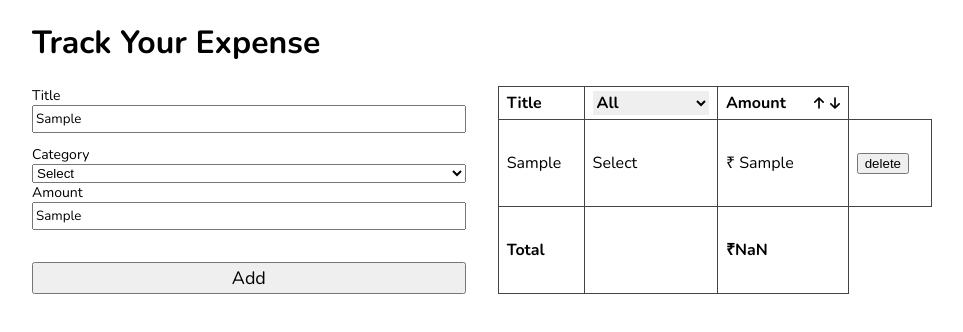
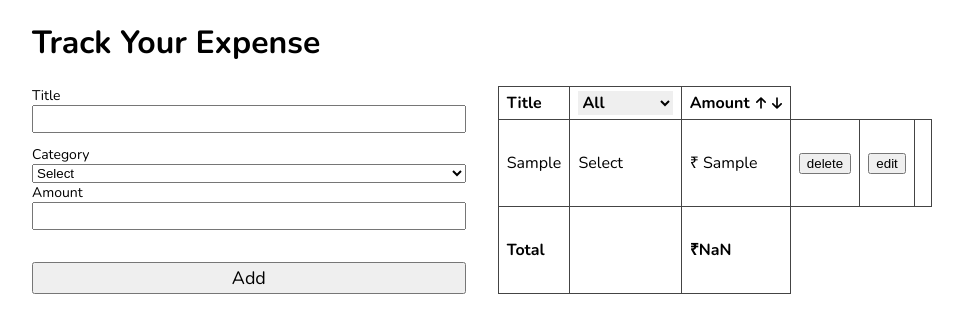
Before and after one commit to prasadneroolkar/track_expense, a React (Vite) app: page / in a window 1280 px wide. Both pictures are taken after typing "Sample", "Sample" into the empty fields and a click on the button "Add". Shown: the top 332 px of the page, without its empty margins (158-1121 px from the left). Built offline with nearby package versions, Linux system fonts and the light colour scheme.

Commit message:
edit component added

```diff
--- a/src/App.jsx
+++ b/src/App.jsx
@@ -14,6 +14,8 @@ function App() {
     }
   };
   const [items, SetItems] = useState(getLocalItem());
+
+  const [editItems, setEdititems] = useState(null);
 
   useEffect(() => {
     localStorage.setItem("storeItems", JSON.stringify(items));
@@ -32,13 +34,23 @@ function App() {
     SetItems(deletedItems);
   };
 
+  const editValue = (id, title, cat, amt) => {
+    console.log(`edit value: ${id}, ${title}, ${cat}, ${amt}`);
+    const editArray = { id: uuidv4(), title, cat, amt };
+    setEdititems(editArray);
+  };
+
   return (
     <>
       <main>
         <h1>Track Your Expense</h1>
         <div className="expense-tracker">
-          <Form onHandleAdd={addValue} />
-          <Table itemsAdded={items} onHandleDel={delValue} />
+          <Form onHandleAdd={addValue} editItem={editItems} />
+          <Table
+            itemsAdded={items}
+            onHandleDel={delValue}
+            onHandleEdit={editValue}
+          />
           <div className="context-menu">
             <div>Edit</div>
             <div>Delete</div>
--- a/src/components/Form.jsx
+++ b/src/components/Form.jsx
@@ -2,7 +2,7 @@ import Input from "./Input";
 import Select from "./Select";
 import { useEffect, useState } from "react";
 
-const Form = ({ onHandleAdd }) => {
+const Form = ({ onHandleAdd, editItem }) => {
   const [title, setTitle] = useState("");
   const [amount, setAmount] = useState("");
   const catArry = [
@@ -16,6 +16,18 @@ const Form = ({ onHandleAdd }) => {
   const [category, setCategory] = useState("Select");
   // console.log(category);
 
+  useEffect(() => {
+    if (editItem) {
+      setTitle(editItem.title || "");
+      setAmount(editItem.amt || "Select");
+      setCategory(editItem.cat || "");
+    } else {
+      setTitle("");
+      setCategory("Select");
+      setAmount("");
+    }
+  }, [editItem]);
+
   const onSelect = (e) => {
     setCategory(e.target.value);
     console.log(e.target.value);
@@ -24,6 +36,10 @@ const Form = ({ onHandleAdd }) => {
   const handleAdd = (event) => {
     event.preventDefault();
     onHandleAdd(title, category, amount);
+    alert("added succefully");
+    setTitle("");
+    setCategory("Select");
+    setAmount("");
   };
 
   return (
@@ -45,6 +61,7 @@ const Form = ({ onHandleAdd }) => {
             lable={"Amount"}
             value={amount}
             onChange={(e) => setAmount(e.target.value)}
+            // type="number"
           />
         </div>
 
--- a/src/components/Input.jsx
+++ b/src/components/Input.jsx
@@ -1,9 +1,9 @@
-const Input = ({ lable, value, onChange }) => {
+const Input = ({ lable, value, onChange, type = "text" }) => {
   return (
     <>
       <div className="input-container">
         <label htmlFor="title">{lable}</label>
-        <input type="text" id="title" value={value} onChange={onChange} />
+        <input type={type} id="title" value={value} onChange={onChange} />
       </div>
     </>
   );
--- a/src/components/Table.jsx
+++ b/src/components/Table.jsx
@@ -1,6 +1,9 @@
-const Table = ({ itemsAdded, onHandleDel }) => {
+const Table = ({ itemsAdded, onHandleDel, onHandleEdit }) => {
   const onDelete = (index) => {
     onHandleDel(index);
+  };
+  const onEdit = (id, title, cat, amt) => {
+    onHandleEdit(id, title, cat, amt);
   };
   return (
     <>
@@ -52,6 +55,16 @@ const Table = ({ itemsAdded, onHandleDel }) => {
               <td>
                 <button onClick={() => onDelete(elem.id)}>delete</button>
               </td>
+              <td>
+                <button
+                  onClick={() =>
+                    onEdit(elem.id, elem.title, elem.cat, elem.amt)
+                  }
+                >
+                  edit
+                </button>
+              </td>
+              <td></td>
             </tr>
           ))}
 
```
